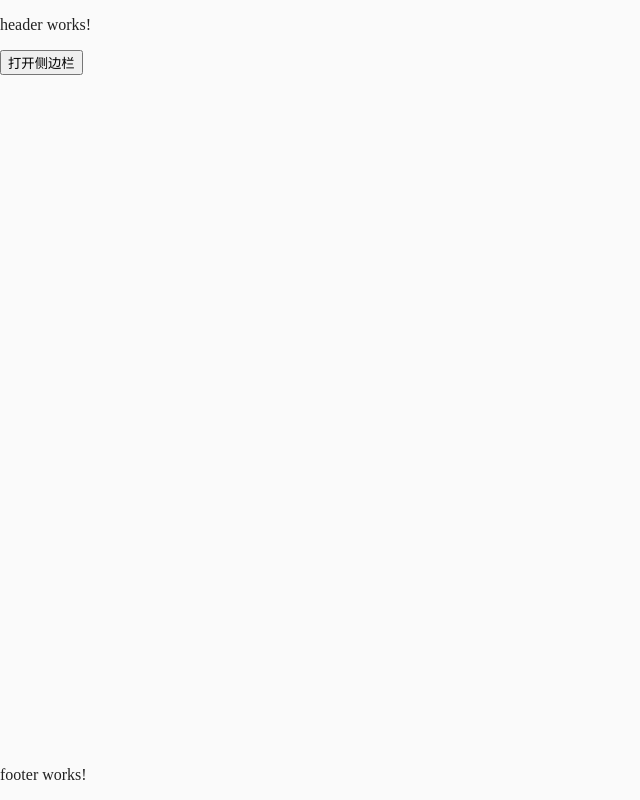
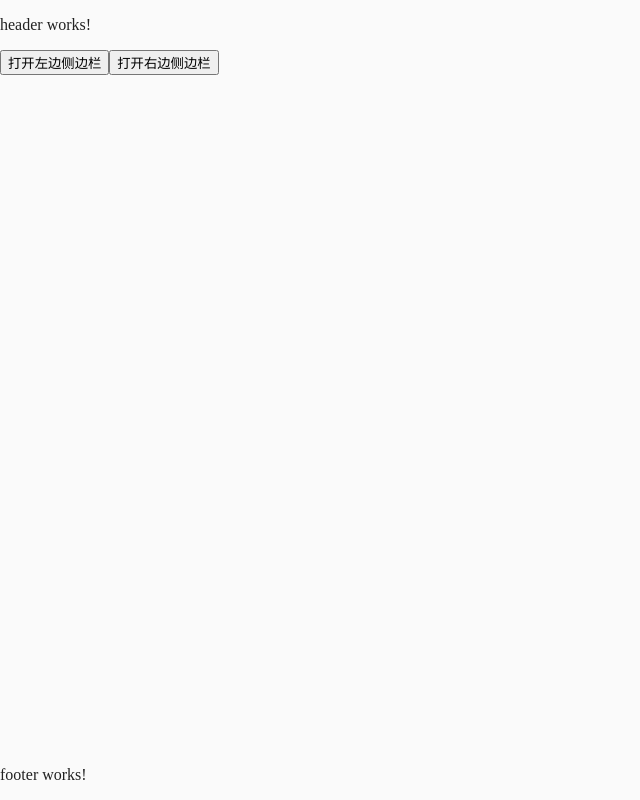
Before and after one commit to baby7305/angular-tutorial, an Angular app: page / in a window 1280 px wide. Shown: the whole page, without its empty margins (0-640 px from the left). Built offline with nearby package versions, Linux system fonts and the light colour scheme.

Commit message:
设置弹出方向

```diff
--- a/src/app/app.component.html
+++ b/src/app/app.component.html
@@ -1,5 +1,8 @@
 <mat-sidenav-container>
-  <mat-sidenav #sidenav mode="push">
+  <mat-sidenav #sidenav1 mode="push" position="start">
+    <app-sidebar></app-sidebar>
+  </mat-sidenav>
+  <mat-sidenav #sidenav2 mode="push" position="end">
     <app-sidebar></app-sidebar>
   </mat-sidenav>
   <div class="site">
@@ -7,7 +10,8 @@
       <app-header></app-header>
     </header>
     <main>
-      <button (click)="sidenav.open()">打开侧边栏</button>
+      <button (click)="sidenav1.open()">打开左边侧边栏</button>
+      <button (click)="sidenav2.open()">打开右边侧边栏</button>
     </main>
     <footer>
       <app-footer></app-footer>
```
